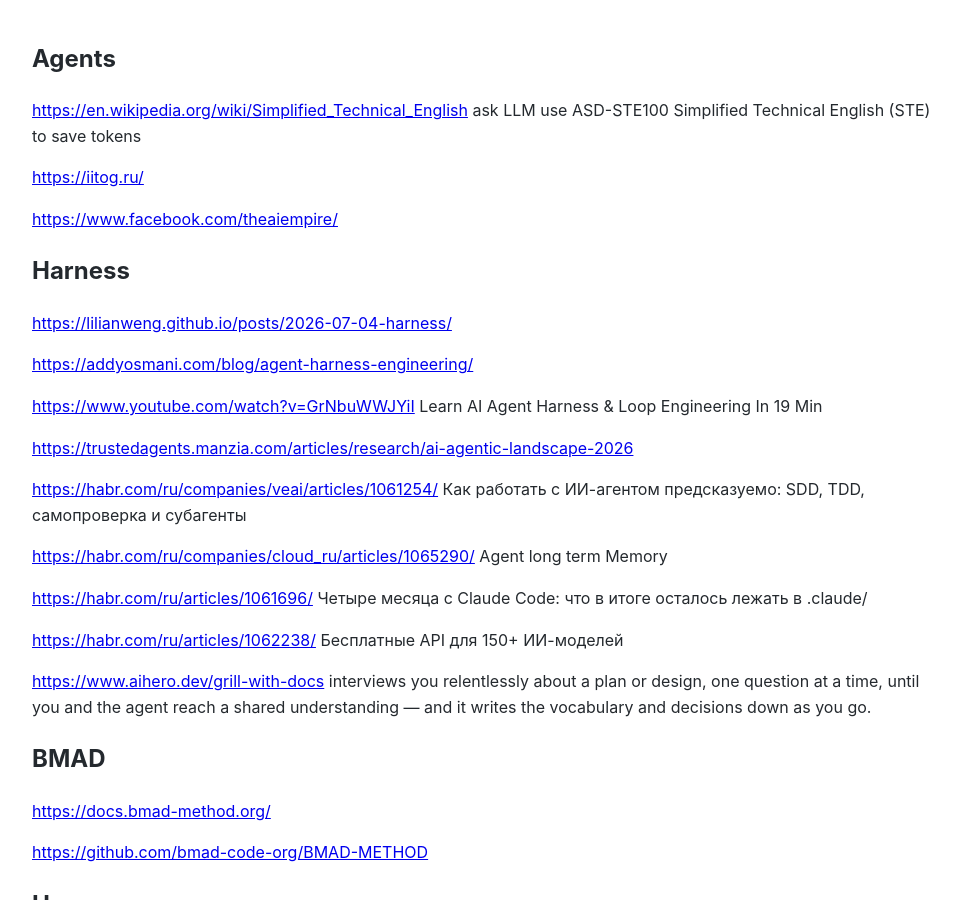
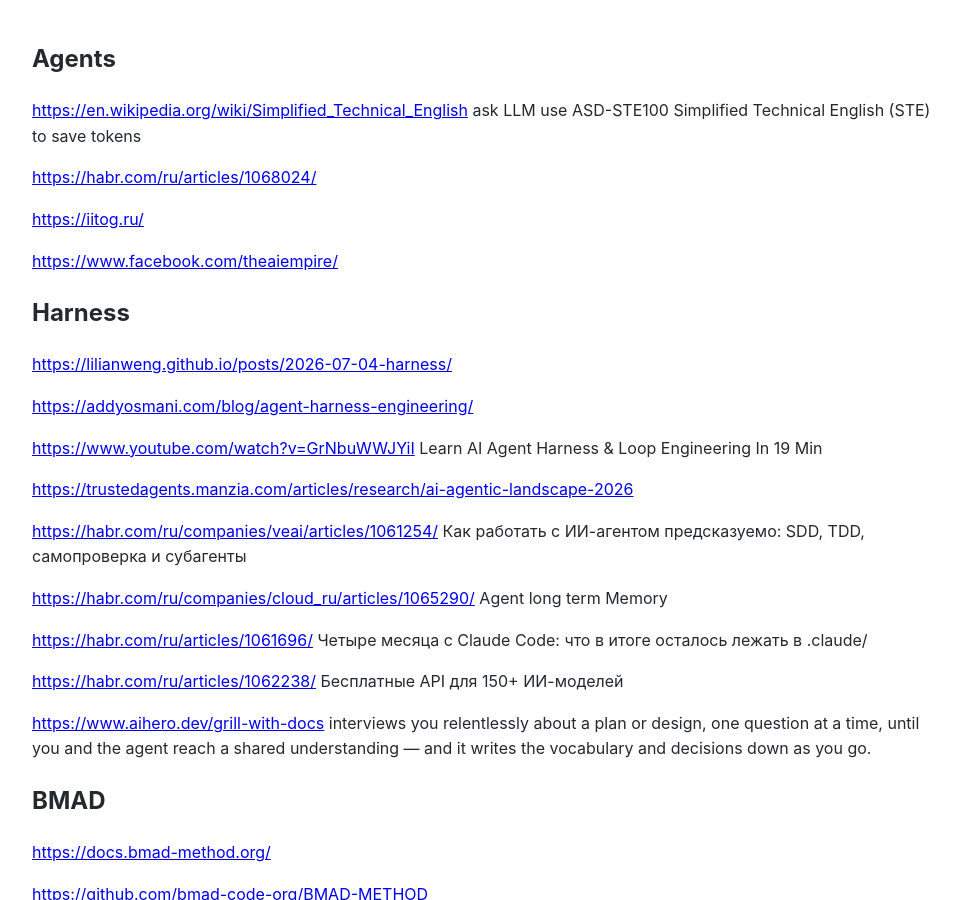
Before and after one commit to Michael-Lubinsky/michael-lubinsky.github.com, a Jekyll site: the page built from ml/agent.md, in a window 1280 px wide and 900 px high. Shown: the whole window, without its empty margins (158-1118 px from the left). Built offline with Jekyll 4.4.1, drawn with Linux system fonts in a browser that asks for light colours; our own code applies the rules of GitHub Pages for plain Markdown files.

Commit message:
Update agent.md

```diff
--- a/ml/agent.md
+++ b/ml/agent.md
@@ -1,6 +1,8 @@
 ## Agents
 
 <https://en.wikipedia.org/wiki/Simplified_Technical_English> ask LLM use ASD-STE100 Simplified Technical English (STE) to save tokens
+
+<https://habr.com/ru/articles/1068024/>
 
 <https://iitog.ru/>
 
```
